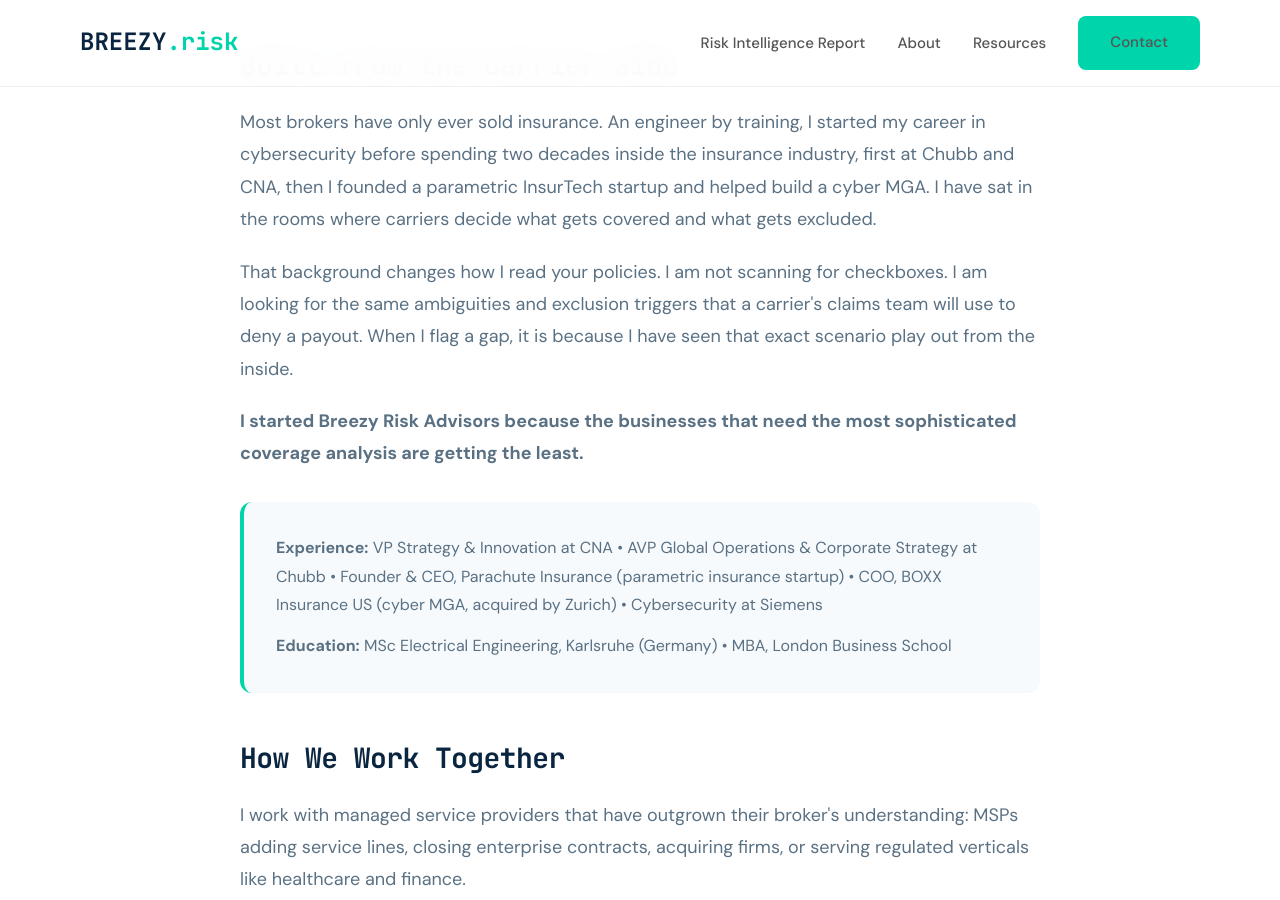
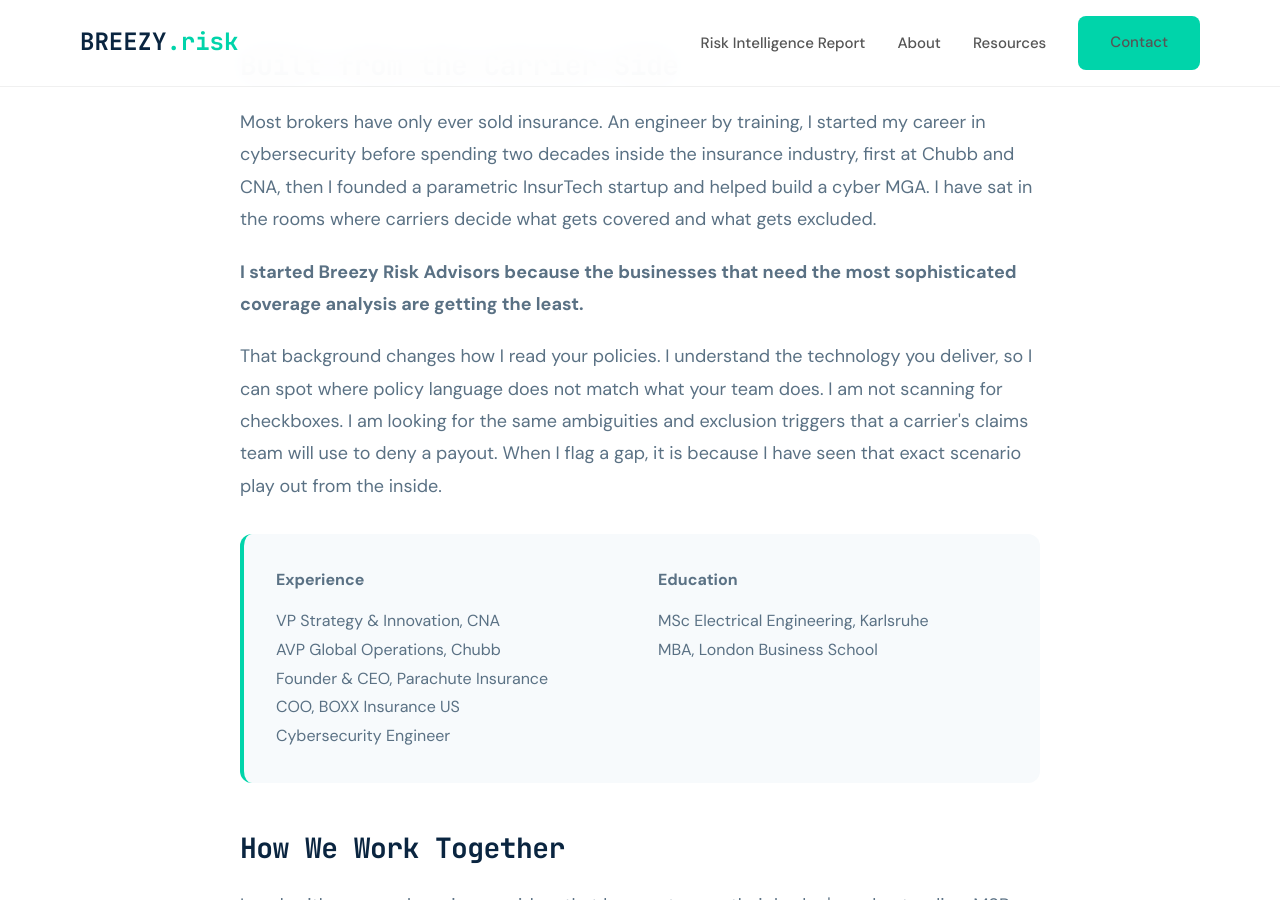
Before and after one commit to joeproe1/breezyins.com, a Jekyll site: the page built from about.html, in a window 1280 px wide and 900 px high, scrolled down 708 px. Built offline with Jekyll 4.4.1, drawn with Linux system fonts in a browser that asks for light colours.

Commit message:
About page: reorder sections, add technical background line, two-column credentials
Co-Authored-By: Claude Opus 4.6 <noreply@anthropic.com>

```diff
--- a/about.html
+++ b/about.html
@@ -86,12 +86,27 @@ image: /assets/images/joerg-portrait.jpg
 
             <h2>Built from the Carrier Side</h2>
             <p>Most brokers have only ever sold insurance. An engineer by training, I started my career in cybersecurity before spending two decades inside the insurance industry, first at Chubb and CNA, then I founded a parametric InsurTech startup and helped build a cyber MGA. I have sat in the rooms where carriers decide what gets covered and what gets excluded.</p>
-            <p>That background changes how I read your policies. I am not scanning for checkboxes. I am looking for the same ambiguities and exclusion triggers that a carrier's claims team will use to deny a payout. When I flag a gap, it is because I have seen that exact scenario play out from the inside.</p>
             <p><strong>I started Breezy Risk Advisors because the businesses that need the most sophisticated coverage analysis are getting the least.</strong></p>
+            <p>That background changes how I read your policies. I understand the technology you deliver, so I can spot where policy language does not match what your team does. I am not scanning for checkboxes. I am looking for the same ambiguities and exclusion triggers that a carrier's claims team will use to deny a payout. When I flag a gap, it is because I have seen that exact scenario play out from the inside.</p>
 
-            <div class="credentials-inline">
-                <p><strong>Experience:</strong> VP Strategy &amp; Innovation at CNA &bull; AVP Global Operations &amp; Corporate Strategy at Chubb &bull; Founder &amp; CEO, Parachute Insurance (parametric insurance startup) &bull; COO, BOXX Insurance US (cyber MGA, acquired by Zurich) &bull; Cybersecurity at Siemens</p>
-                <p style="margin-top:12px"><strong>Education:</strong> MSc Electrical Engineering, Karlsruhe (Germany) &bull; MBA, London Business School</p>
+            <div class="credentials-inline" style="display:grid; grid-template-columns:1fr 1fr; gap:32px;">
+                <div>
+                    <p style="margin-bottom:12px"><strong>Experience</strong></p>
+                    <ul style="list-style:none; padding:0; margin:0; font-size:16px; color:#5A7184; line-height:1.8;">
+                        <li>VP Strategy &amp; Innovation, CNA</li>
+                        <li>AVP Global Operations, Chubb</li>
+                        <li>Founder &amp; CEO, Parachute Insurance</li>
+                        <li>COO, BOXX Insurance US</li>
+                        <li>Cybersecurity Engineer</li>
+                    </ul>
+                </div>
+                <div>
+                    <p style="margin-bottom:12px"><strong>Education</strong></p>
+                    <ul style="list-style:none; padding:0; margin:0; font-size:16px; color:#5A7184; line-height:1.8;">
+                        <li>MSc Electrical Engineering, Karlsruhe</li>
+                        <li>MBA, London Business School</li>
+                    </ul>
+                </div>
             </div>
 
             <h2>How We Work Together</h2>
```
